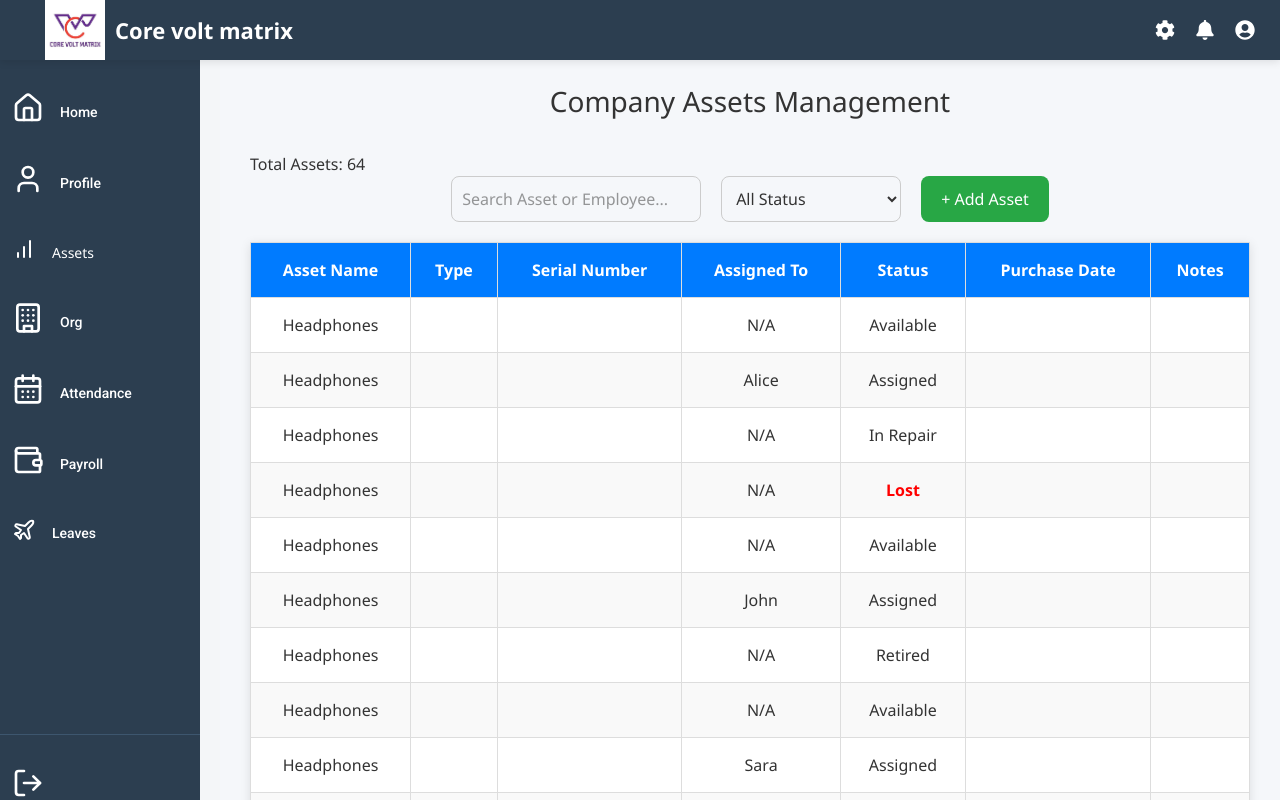
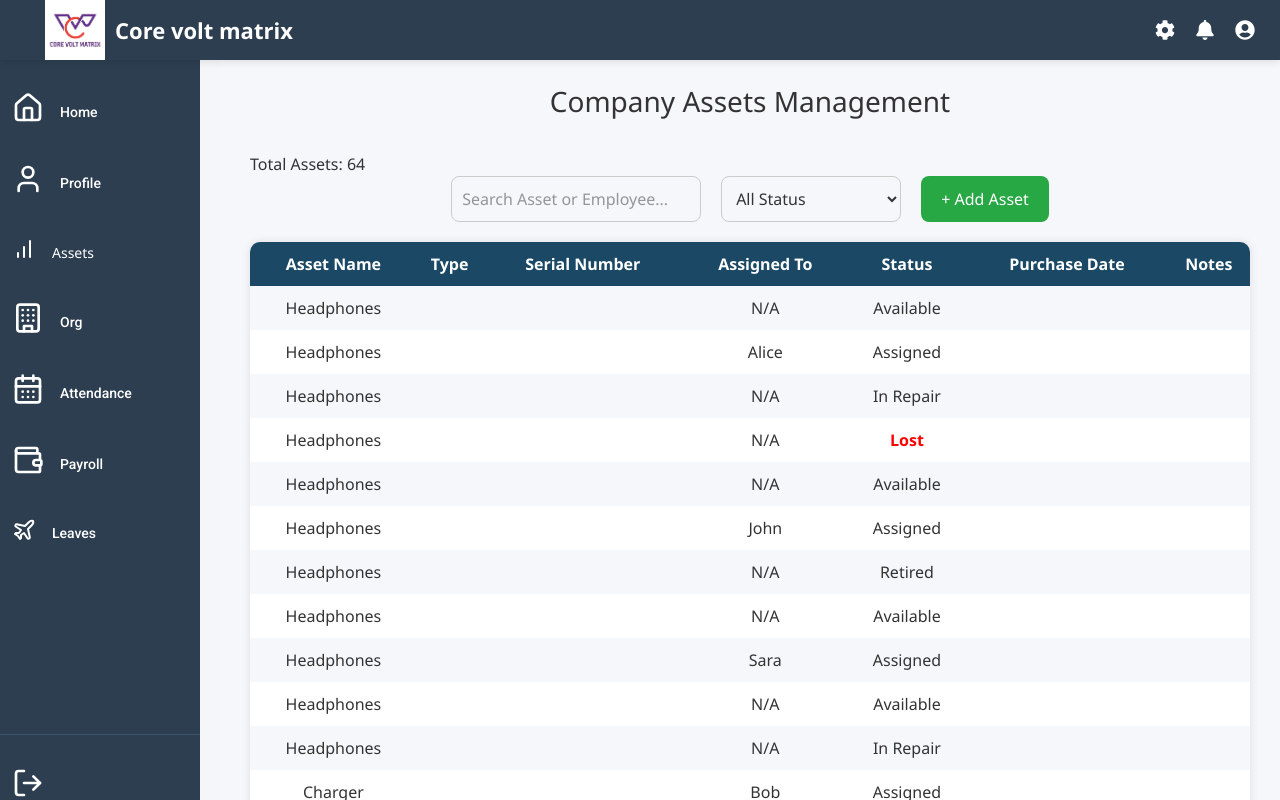
Before and after one commit to Volt-Matrix/voltcore, a React (Vite) app: page /assets in a window 1280 px wide. Shown: the top 800 px of the page. Built offline with nearby package versions, Linux system fonts and the light colour scheme.

Commit message:
refactor: replace individual table styles with a shared table styling class

```diff
--- a/src/pages/assets/MyAssets.css
+++ b/src/pages/assets/MyAssets.css
@@ -37,28 +37,12 @@
     border-radius: 8px;
   }
 
+
+
   /* Asset Table */
-  .assets-table {
-    width: 100%;
-    border-collapse: collapse;
-    box-shadow: 0 2px 10px rgba(0, 0, 0, 0.1);
-    background: white;
-  }
-
-  .assets-table th,
-  .assets-table td {
-    padding: 15px;
-    text-align: center;
-    border: 1px solid #ddd;
-  }
-
-  .assets-table th {
-    background-color: #007bff;
-    color: white;
-  }
-
-  .assets-table tbody tr:nth-child(even) {
-    background-color: #f9f9f9;
+  .assets-container table th,
+  .assets-container table td {
+    padding: 10px 0px;
   }
 
   /* Status Coloring */
--- a/src/pages/assets/MyAssets.jsx
+++ b/src/pages/assets/MyAssets.jsx
@@ -82,7 +82,7 @@ function Assets() {
       </div>
 
       {/* Asset Table */}
-      <table className="assets-table">
+      <table className="table-style1">
         <thead>
           <tr>
             <th>Asset Name</th>
```
